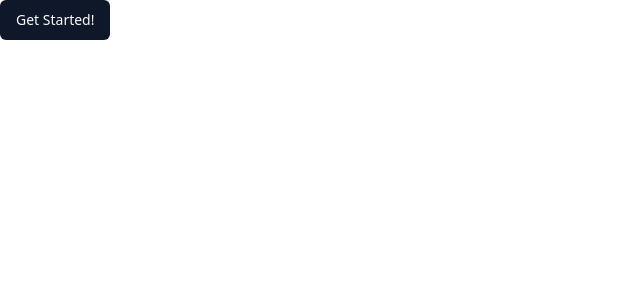
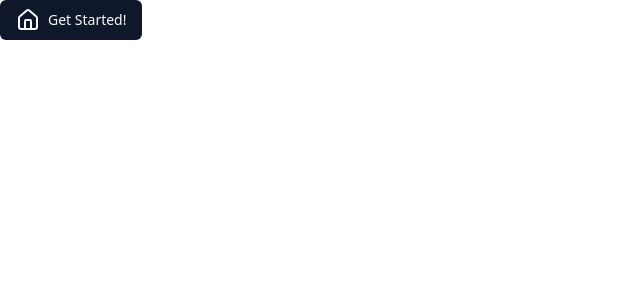
Before and after one commit to imaimai17468/imaimai-front-templete, a Next.js app: page / in a window 1280 px wide. Shown: the top 300 px of the page, without its empty margins (0-640 px from the left). Built offline with nearby package versions, Linux system fonts and the light colour scheme.

Commit message:
feat: add animation icons

```diff
--- a/src/app/page.tsx
+++ b/src/app/page.tsx
@@ -1,9 +1,9 @@
-import { Button } from "@/components/ui/button";
+import { AnimationButton } from "@/components/parts/AnimationButton";
 
 export default function Home() {
   return (
     <main>
-      <Button>Get Started!</Button>
+      <AnimationButton icon="Home">Get Started!</AnimationButton>
     </main>
   );
 }
--- /dev/null
+++ b/src/components/animation-icons/home.tsx
@@ -0,0 +1,50 @@
+"use client";
+
+import { type Transition, type Variants, motion, type useAnimation } from "framer-motion";
+
+const defaultTransition: Transition = {
+  duration: 0.6,
+  opacity: { duration: 0.2 },
+};
+
+const pathVariants: Variants = {
+  normal: {
+    pathLength: 1,
+    opacity: 1,
+  },
+  animate: {
+    opacity: [0, 1],
+    pathLength: [0, 1],
+  },
+};
+
+type HomeIconProps = {
+  controls: ReturnType<typeof useAnimation>;
+};
+
+const HomeIcon: React.FC<HomeIconProps> = ({ controls }) => {
+  return (
+    <svg
+      xmlns="http://www.w3.org/2000/svg"
+      width="28"
+      height="28"
+      viewBox="0 0 24 24"
+      fill="none"
+      stroke="currentColor"
+      strokeWidth="2"
+      strokeLinecap="round"
+      strokeLinejoin="round"
+    >
+      <title>Home</title>
+      <path d="M3 10a2 2 0 0 1 .709-1.528l7-5.999a2 2 0 0 1 2.582 0l7 5.999A2 2 0 0 1 21 10v9a2 2 0 0 1-2 2H5a2 2 0 0 1-2-2z" />
+      <motion.path
+        d="M15 21v-8a1 1 0 0 0-1-1h-4a1 1 0 0 0-1 1v8"
+        variants={pathVariants}
+        transition={defaultTransition}
+        animate={controls}
+      />
+    </svg>
+  );
+};
+
+export { HomeIcon };
--- /dev/null
+++ b/src/components/parts/AnimationButton/consts.ts
@@ -0,0 +1,7 @@
+import { HomeIcon } from "@/components/animation-icons/home";
+
+export const AnimationIcons = {
+  Home: HomeIcon,
+};
+
+export type AnimationIcon = keyof typeof AnimationIcons;
--- /dev/null
+++ b/src/components/parts/AnimationButton/index.tsx
@@ -0,0 +1,33 @@
+"use client";
+
+import { Button, type ButtonProps } from "@/components/ui/button";
+import { cn } from "@/lib/utils";
+import { useAnimation } from "framer-motion";
+import { type AnimationIcon, AnimationIcons } from "./consts";
+
+type AnimationButtonProps = {
+  icon: AnimationIcon;
+  iconClassName?: string;
+  children: React.ReactNode;
+} & ButtonProps;
+
+export const AnimationButton: React.FC<AnimationButtonProps> = ({ icon, iconClassName, children, ...buttonProps }) => {
+  const Icon = AnimationIcons[icon];
+  const controls = useAnimation();
+
+  return (
+    <Button
+      onMouseEnter={() => controls.start("animate")}
+      onMouseLeave={() => controls.start("normal")}
+      className="flex items-center justify-center"
+      {...buttonProps}
+    >
+      {Icon && (
+        <div className={cn("flex items-center justify-center mr-2 w-6 h-6", iconClassName)}>
+          <Icon controls={controls} />
+        </div>
+      )}
+      {children}
+    </Button>
+  );
+};
```
